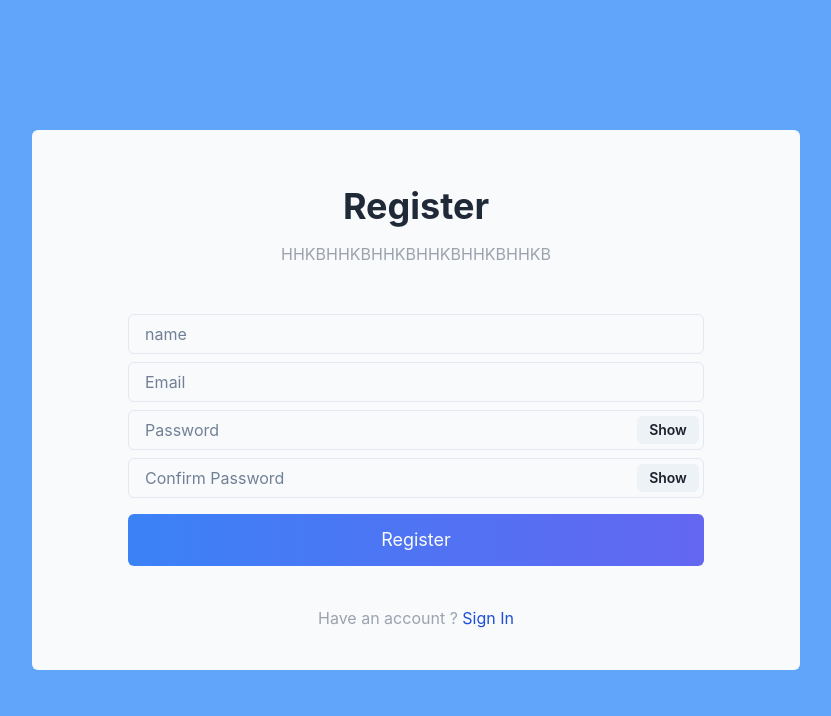
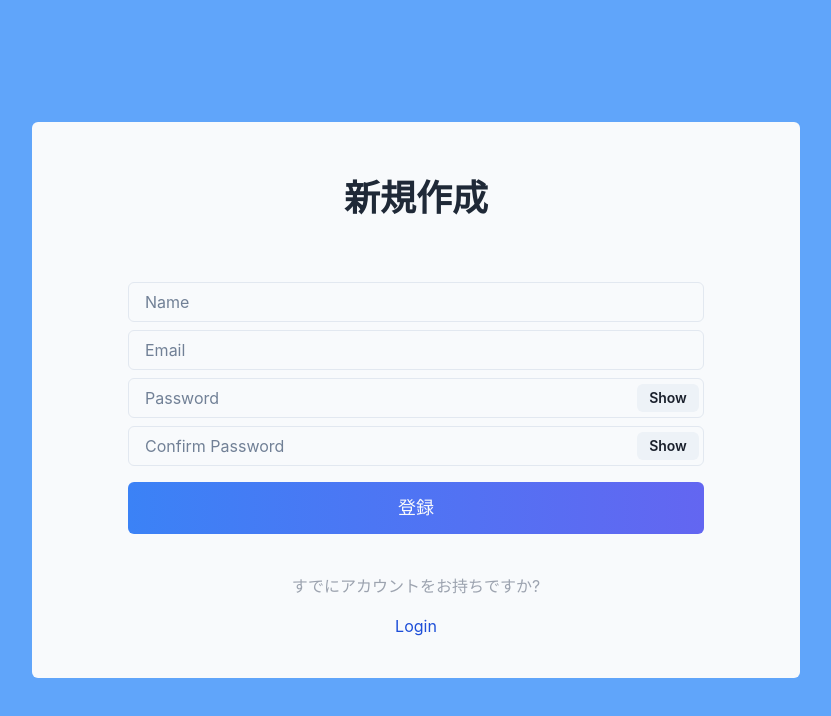
Before and after one commit to omegamaster86/calling, a Next.js app in the folder front/: page /register in a window 1280 px wide. Shown: the top 716 px of the page, without its empty margins (224-1055 px from the left). Built offline with nearby package versions, Linux system fonts and the light colour scheme.

Commit message:
UIの変更

```diff
--- a/front/components/RegisterInfo.tsx
+++ b/front/components/RegisterInfo.tsx
@@ -67,7 +67,7 @@ export const EmailPassword = () => {
 		<form onSubmit={handleSubmit(onSubmit)}>
 			<FormControl isInvalid={!!errors.name}>
 				<FormLabel htmlFor="name"/>
-				<Input id="name" placeholder="name" {...register("name")} />
+				<Input id="name" placeholder="Name" {...register("name")} />
 				<FormErrorMessage>{errors.name?.message}</FormErrorMessage>
 			</FormControl>
 
@@ -125,7 +125,7 @@ export const EmailPassword = () => {
 				className="w-full mt-4 bg-gradient-to-r from-blue-500 to-indigo-500 rounded-md py-3 text-gray-50 text-lg
             hover:bg-gradient-to-r hover:from-gray-50 hover:to-gray-100 hover:border-blue-500 hover:text-gray-700"
 			>
-				Register
+				登録
 			</button>
 		</form>
 	);
--- a/front/pages/login.tsx
+++ b/front/pages/login.tsx
@@ -18,10 +18,7 @@ export default function Login() {
 			</Head>
 			<section className="w-3/4 mx-auto flex flex-col gap-10">
 				<div className="title">
-					<h1 className="text-gray-800 text-4xl font-bold py-4">Explore</h1>
-					<p className=" w-3/4 mx-auto text-gray-400">
-						HHKBHHKBHHKBHHKBHHKBHHKB
-					</p>
+					<h1 className="text-gray-800 text-4xl font-bold py-4">Login</h1>
 				</div>
 				<LoginInfo />
 				{/* <form className=" flex flex-col gap-5">
@@ -31,10 +28,10 @@ export default function Login() {
                         </button>
                     </div>
                 </form> */}
-				<p className="text-gray-400 text-center">
-					don't have an account yet?{" "}
-					<Link className=" text-blue-700" href={"/register"}>
-						Sign Up
+				<p className="flex flex-col text-gray-400 text-center">
+					アカウントを持っていませんか？{" "}
+					<Link className=" text-blue-700 mt-4" href={"/register"}>
+						アカウント作成
 					</Link>
 				</p>
 			</section>
--- a/front/pages/register.tsx
+++ b/front/pages/register.tsx
@@ -11,17 +11,14 @@ export default function Register() {
 			</Head>
 			<section className="w-3/4 mx-auto flex flex-col gap-10">
 				<div className="title">
-					<h1 className="text-gray-800 text-4xl font-bold py-4">Register</h1>
-					<p className=" w-3/4 mx-auto text-gray-400">
-						HHKBHHKBHHKBHHKBHHKBHHKB
-					</p>
+					<h1 className="text-gray-800 text-4xl font-bold py-4">新規作成</h1>
 				</div>
 				<EmailPassword />
 
-				<p className="text-gray-400 text-center">
-					Have an account ?{" "}
-					<Link className=" text-blue-700" href={"/login"}>
-						Sign In
+				<p className="flex flex-col text-gray-400 text-center">
+					すでにアカウントをお持ちですか?{" "}
+					<Link className=" text-blue-700 mt-4" href={"/login"}>
+						Login
 					</Link>
 				</p>
 			</section>
```
